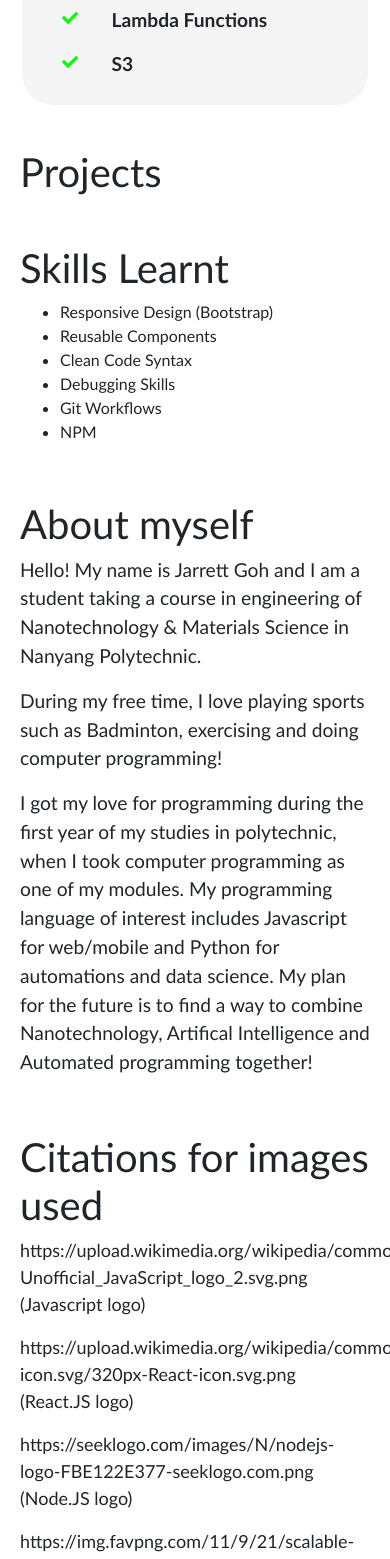
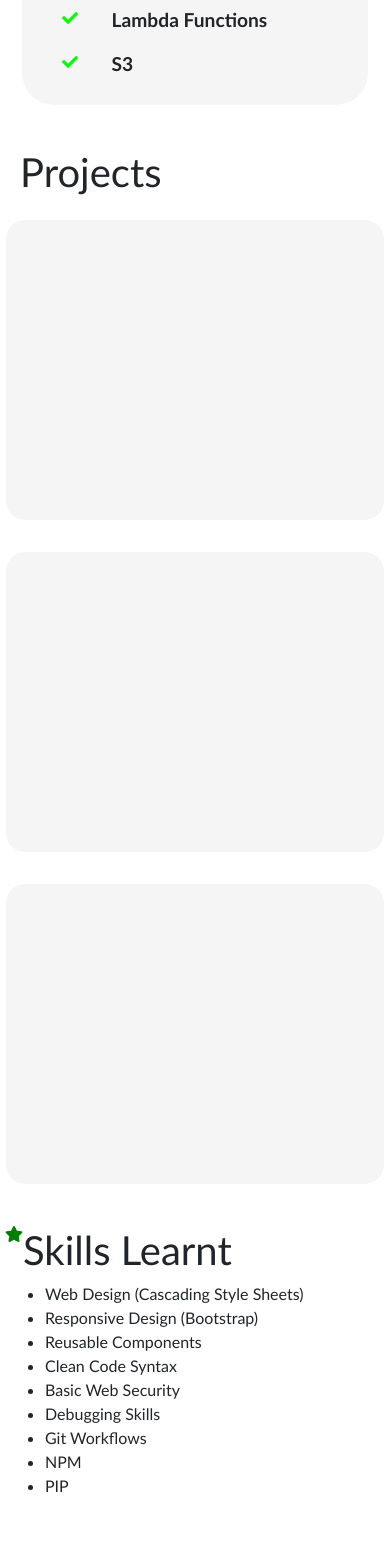
Before and after one commit to Jarrettgohh/Personal-Website, a React (Create React App) app: page / in a window 390 px wide. Shown: the part 920-2479 px from the top of the page. Built offline with nearby package versions, Linux system fonts and the light colour scheme; a web font is replaced by a local one.

Commit message:
Testing out responsive design in 'Projects' section

```diff
--- a/src/App.js
+++ b/src/App.js
@@ -1,5 +1,7 @@
 import React from "react";
 import { Container, Row, Col } from "react-bootstrap";
+import { faStar } from "@fortawesome/free-solid-svg-icons";
+import { FontAwesomeIcon } from "@fortawesome/react-fontawesome";
 
 import TechStackCol from "./components/techStackCol";
 import "./css/main.css";
@@ -122,23 +124,69 @@ function App() {
         </Row>
       </Container>
 
-      <div style={{ padding: 20 }}>
+      <div>
+        <div style={{ paddingLeft: 20, paddingTop: 20 }}>
           <h1>Projects</h1>
         </div>
 
+        <Row
+          style={{
+            margin: "0.4rem",
+            justifyContent: "center",
+          }}
+          xs={1}
+          sm={2}
+          md={2}
+          lg={3}
+          xl={4}
+        >
+          <Col
+            style={{
+              margin: "1rem",
+              backgroundColor: "whitesmoke",
+              height: 300,
+              borderRadius: "1.2rem",
+            }}
+          ></Col>
+          <Col
+            style={{
+              margin: "1rem",
+              backgroundColor: "whitesmoke",
+              height: 300,
+              borderRadius: "1.2rem",
+            }}
+          ></Col>
+          <Col
+            style={{
+              margin: "1rem",
+              backgroundColor: "whitesmoke",
+              height: 300,
+              borderRadius: "1.2rem",
+            }}
+          ></Col>
+        </Row>
+      </div>
+
       <div style={{ padding: 20 }}>
+        <Row>
+          <FontAwesomeIcon icon={faStar} color="green" />
           <h1>Skills Learnt</h1>
-
+        </Row>
+        <Row>
           <p>
             <ul>
+              <li>Web Design (Cascading Style Sheets)</li>
               <li>Responsive Design (Bootstrap)</li>
               <li>Reusable Components</li>
               <li>Clean Code Syntax</li>
+              <li>Basic Web Security</li>
               <li>Debugging Skills</li>
               <li>Git Workflows</li>
               <li>NPM</li>
+              <li>PIP</li>
             </ul>
           </p>
+        </Row>
       </div>
 
       <div style={{ padding: 20 }}>
--- a/src/css/main.css
+++ b/src/css/main.css
@@ -1,6 +1,5 @@
 .top-row {
   margin: 1.4rem;
-  padding: 20;
   background-color: whitesmoke;
   border-radius: 2rem;
 }
```
Lines whose indentation alone changed are shown as unchanged.
